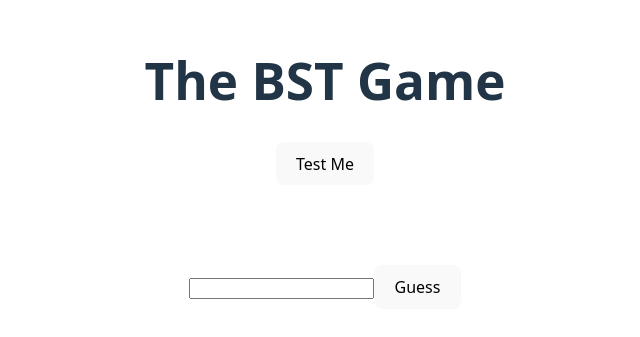
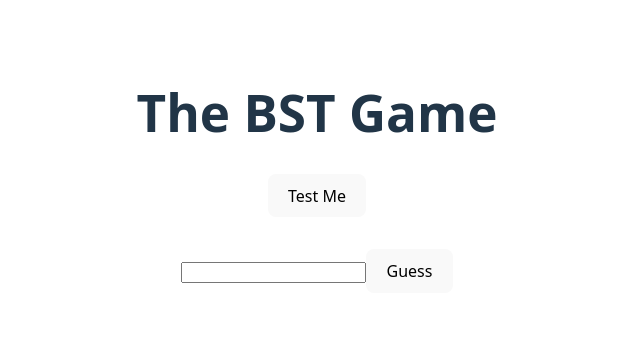
Before and after one commit to liam-grm/bst-game, a React (Vite) app: page / in a window 1280 px wide. Shown: the part 229-566 px from the top of the page, without its empty margins (323-963 px from the left). Built offline with nearby package versions, Linux system fonts and the light colour scheme.

Commit message:
minor layout change

```diff
--- a/src/App.css
+++ b/src/App.css
@@ -26,7 +26,6 @@
 
   height: auto;
 
-  padding: 1rem;
 
   width: 1200px;
 
@@ -148,8 +147,6 @@
   width: 100%;
   max-width: 1200px;
 
-  padding: 1rem;
-
   border-radius: 12px;
 }
 
```
